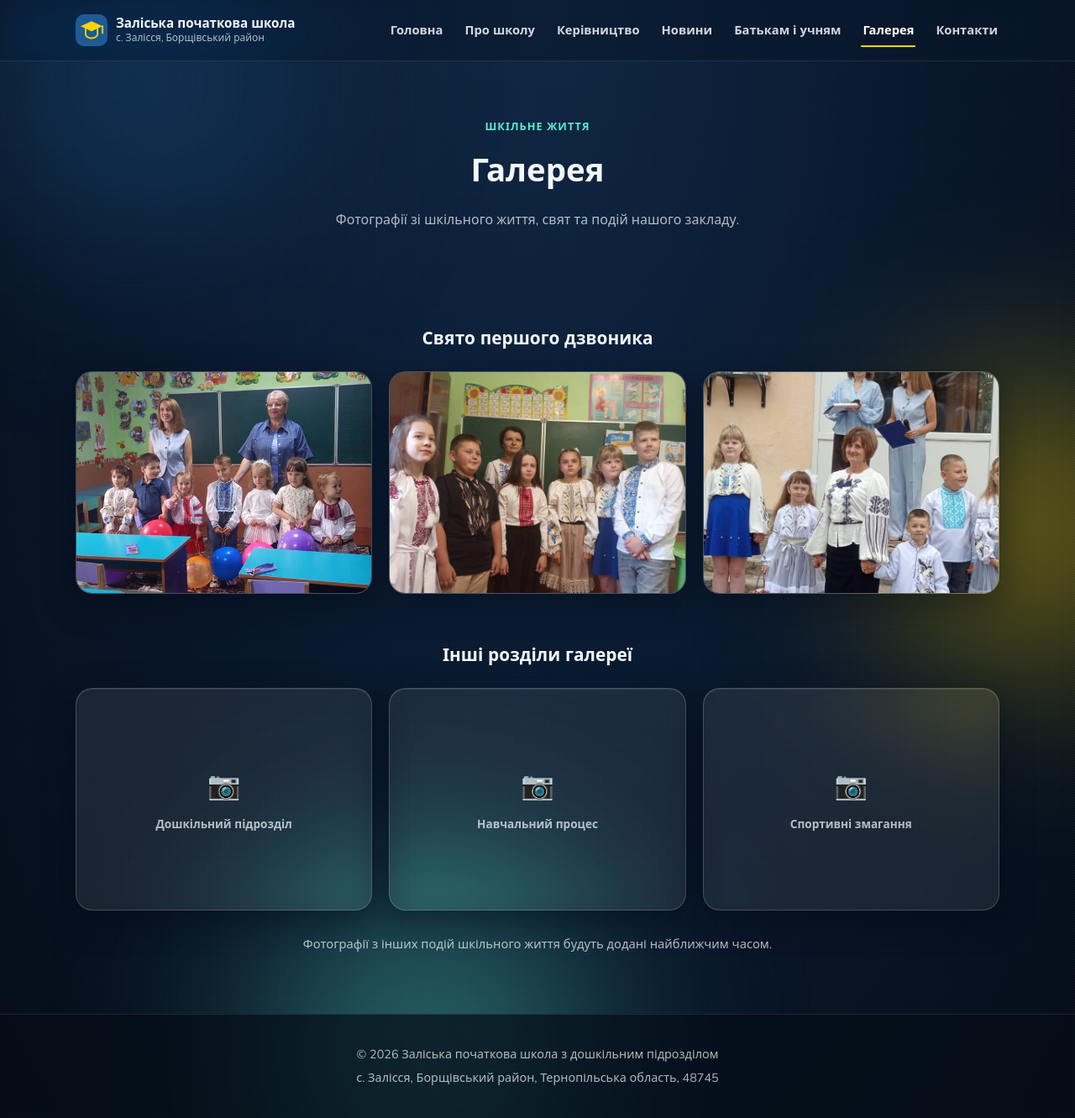
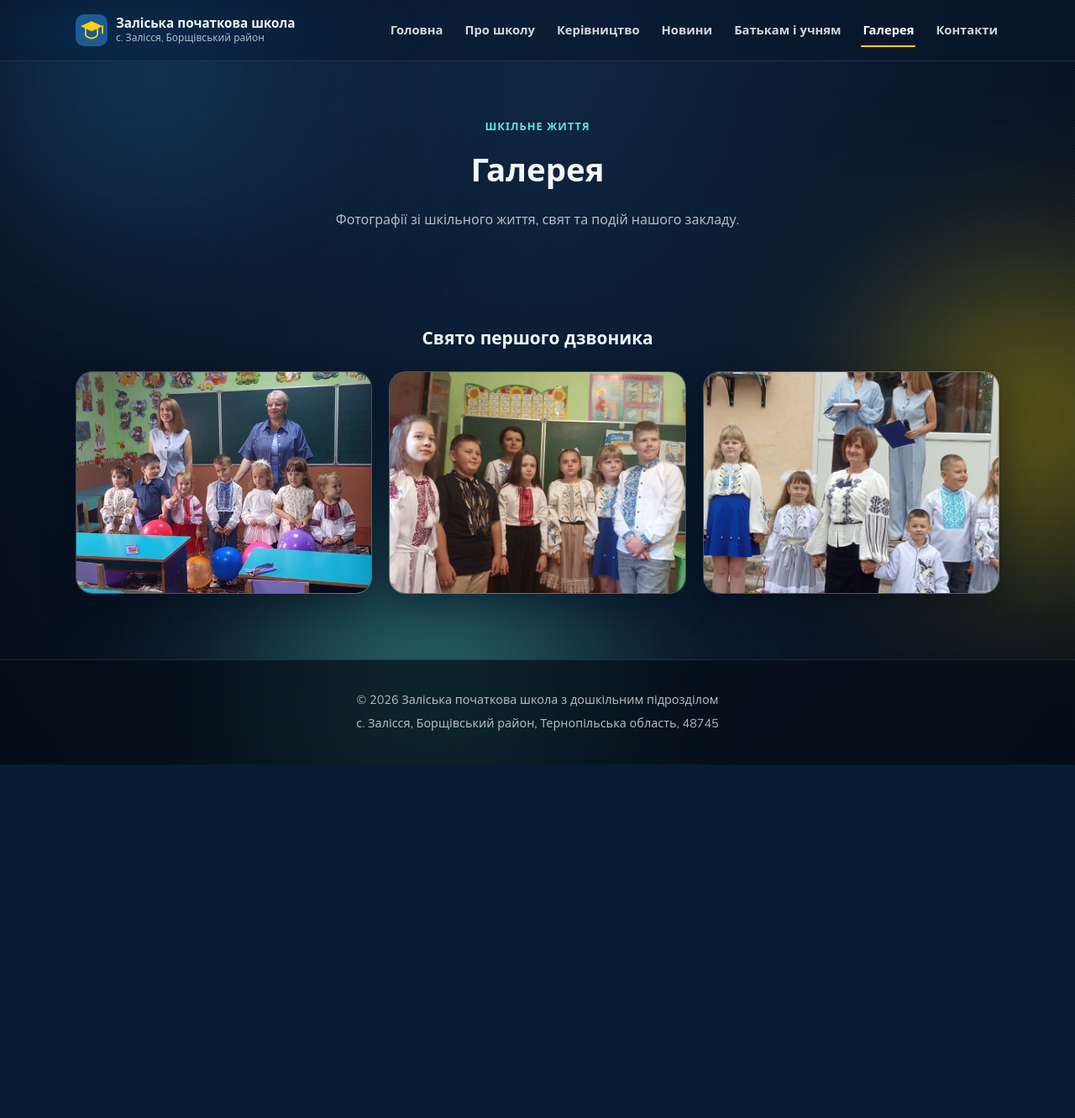
Before and after one commit to makson221/sait-dla-skoli, a web app: page /galereya.html in a window 1280 px wide. Shown: the whole page at 84% size. After the commit the page ends 910 px from the top, so only its background shows below. Run offline with its HTML, style and script files only (its server is not run), Linux system fonts and the light colour scheme; data that the repository does not hold is empty.

Commit message:
Remove placeholder categories from Gallery page
Drop the "Інші розділи галереї" block of empty camera-icon
placeholders, leaving only the real First Bell photos. Also remove
the now-unused .gallery-grid/.gallery-placeholder CSS.

Co-Authored-By: Claude Sonnet 5 <noreply@anthropic.com>
Claude-Session: https://claude.ai/code/session_014NMZSVdMsr2gQQeB54UWfe

```diff
--- a/css/style.css
+++ b/css/style.css
@@ -723,31 +723,6 @@ a { color: inherit; }
   transform: scale(1.07);
 }
 
-.gallery-grid {
-  display: grid;
-  grid-template-columns: repeat(3, 1fr);
-  gap: 20px;
-}
-
-.gallery-placeholder {
-  aspect-ratio: 4 / 3;
-  border-radius: var(--radius);
-  display: flex;
-  flex-direction: column;
-  align-items: center;
-  justify-content: center;
-  gap: 8px;
-  font-size: 2rem;
-  color: var(--color-teal);
-  cursor: default;
-}
-
-.gallery-placeholder span {
-  font-size: 0.85rem;
-  font-weight: 700;
-  color: var(--color-text-muted);
-}
-
 /* ---------- Contacts ---------- */
 .contacts-grid {
   display: grid;
@@ -854,7 +829,6 @@ a { color: inherit; }
   }
 
   .parents-grid,
-  .gallery-grid,
   .photo-grid,
   .docs-list {
     grid-template-columns: 1fr 1fr;
@@ -901,7 +875,6 @@ a { color: inherit; }
   }
 
   .parents-grid,
-  .gallery-grid,
   .photo-grid,
   .docs-list {
     grid-template-columns: 1fr;
--- a/galereya.html
+++ b/galereya.html
@@ -70,14 +70,6 @@
           <img src="assets/gallery/pershyi-dzvonyk-3.jpg" alt="Урочиста лінійка з нагоди Дня знань біля будівлі школи" loading="lazy">
         </figure>
       </div>
-
-      <h2 class="gallery-group-title reveal" style="margin-top:56px;">Інші розділи галереї</h2>
-      <div class="gallery-grid">
-        <div class="gallery-placeholder glass glass-hover reveal" style="--i:0">📷<span>Дошкільний підрозділ</span></div>
-        <div class="gallery-placeholder glass glass-hover reveal" style="--i:1">📷<span>Навчальний процес</span></div>
-        <div class="gallery-placeholder glass glass-hover reveal" style="--i:2">📷<span>Спортивні змагання</span></div>
-      </div>
-      <p class="section-note reveal">Фотографії з інших подій шкільного життя будуть додані найближчим часом.</p>
     </div>
   </section>
 
```
